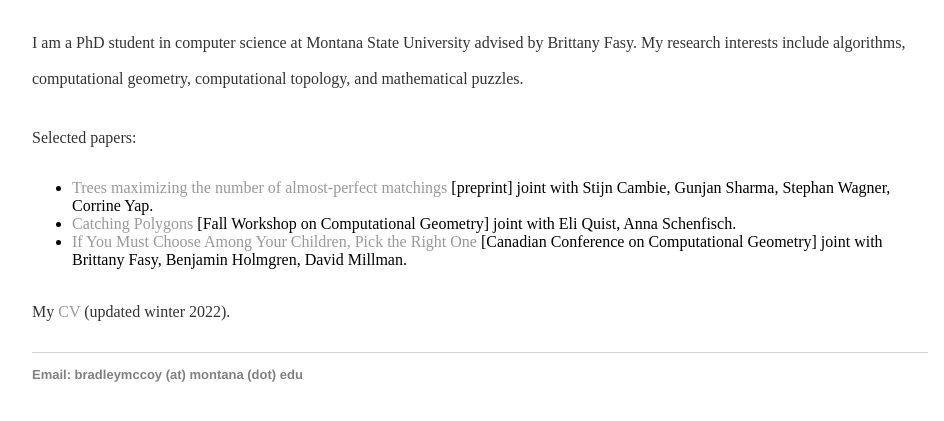
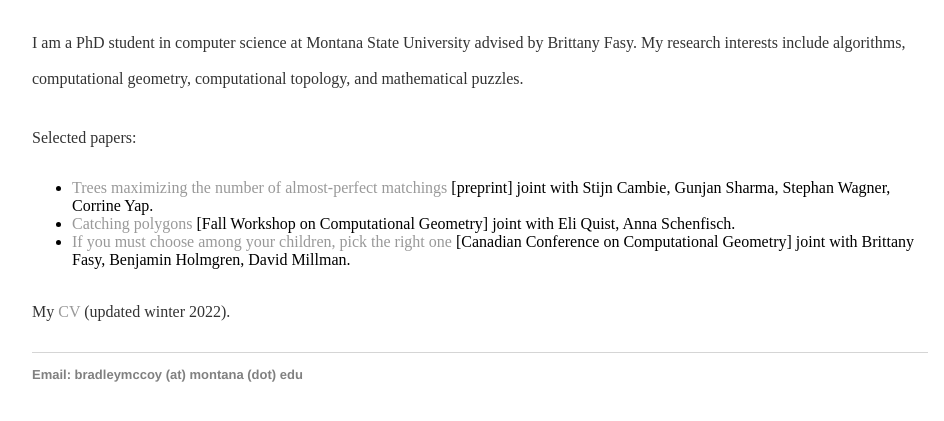
Before and after one commit to Brad-A-M/Brad-A-M.github.io, a Jekyll site: the page built from index.html, in a window 1280 px wide, cut to the strip 421-842 px from the top of the page. Shown: the whole strip, without its empty margins (160-1104 px from the left). Built offline with Jekyll 4.4.1, drawn with Linux system fonts in a browser that asks for light colours.

Commit message:
Update index.html

```diff
--- a/index.html
+++ b/index.html
@@ -19,8 +19,8 @@ title: Bradley McCoy
 		Selected papers:
 	<ul>
 		<li><a href="https://arxiv.org/abs/2209.03408"> Trees maximizing the number of almost-perfect matchings</a> [preprint] joint with Stijn Cambie, Gunjan Sharma, Stephan Wagner, Corrine Yap.</li>
-  		<li><a href="https://arxiv.org/abs/2201.01286"> Catching Polygons</a> [Fall Workshop on Computational Geometry] joint with Eli Quist, Anna Schenfisch.</li>
-  		<li><a href ="https://arxiv.org/abs/2103.13882"> If You Must Choose Among Your Children, Pick the Right One</a> [Canadian Conference on Computational Geometry]
+  		<li><a href="https://arxiv.org/abs/2201.01286"> Catching polygons</a> [Fall Workshop on Computational Geometry] joint with Eli Quist, Anna Schenfisch.</li>
+  		<li><a href ="https://arxiv.org/abs/2103.13882"> If you must choose among your children, pick the right one</a> [Canadian Conference on Computational Geometry]
 		joint with Brittany Fasy, Benjamin Holmgren, David Millman.</li>
 	</ul>
 	</font>
```
